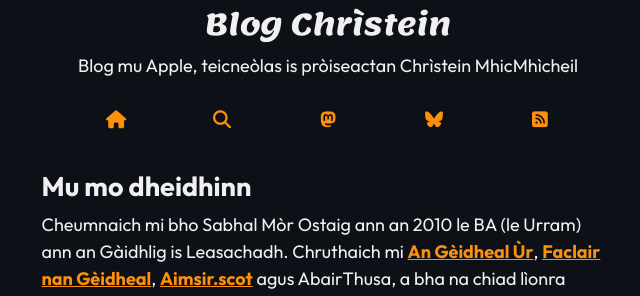
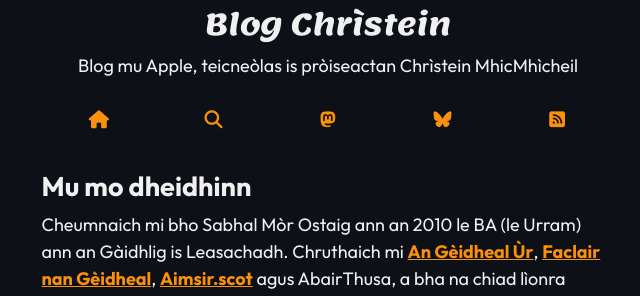
Before and after one commit to angeidheal/angeidheal.github.io, a Jekyll site: the page built from index.html, in a window 1280 px wide. Shown: the part 177-473 px from the top of the page, without its empty margins (312-952 px from the left). Built offline with Jekyll 4.4.1, drawn with Linux system fonts in a browser that asks for light colours; nearby versions of some CDN libraries; the list of posts is cut into pages by our own code.

Commit message:
Update default.html

```diff
--- a/_layouts/default.html
+++ b/_layouts/default.html
@@ -34,9 +34,7 @@ layout: compress
     <h1 class="site-title">{{ site.title }}</h1>
     <p style="text-align: center; color: #f0f0f0;">{{ site.description }}</p>
 
-    <div class="container">
-      <div class="row justify-content-center">
-        <div class="col-lg-6 col-offset-3">
+    <div class="container justify-content-center menu-area">
       <ul class="nav nav-justified">
         {% for site in site.data.navbar %}
         <li class="nav-item">
@@ -44,8 +42,6 @@ layout: compress
         </li>
         {% endfor %}
       </ul>
-        </div>
-      </div>
     </div>
 
     <div class="container content-area">
```
Lines whose indentation alone changed are shown as unchanged.
